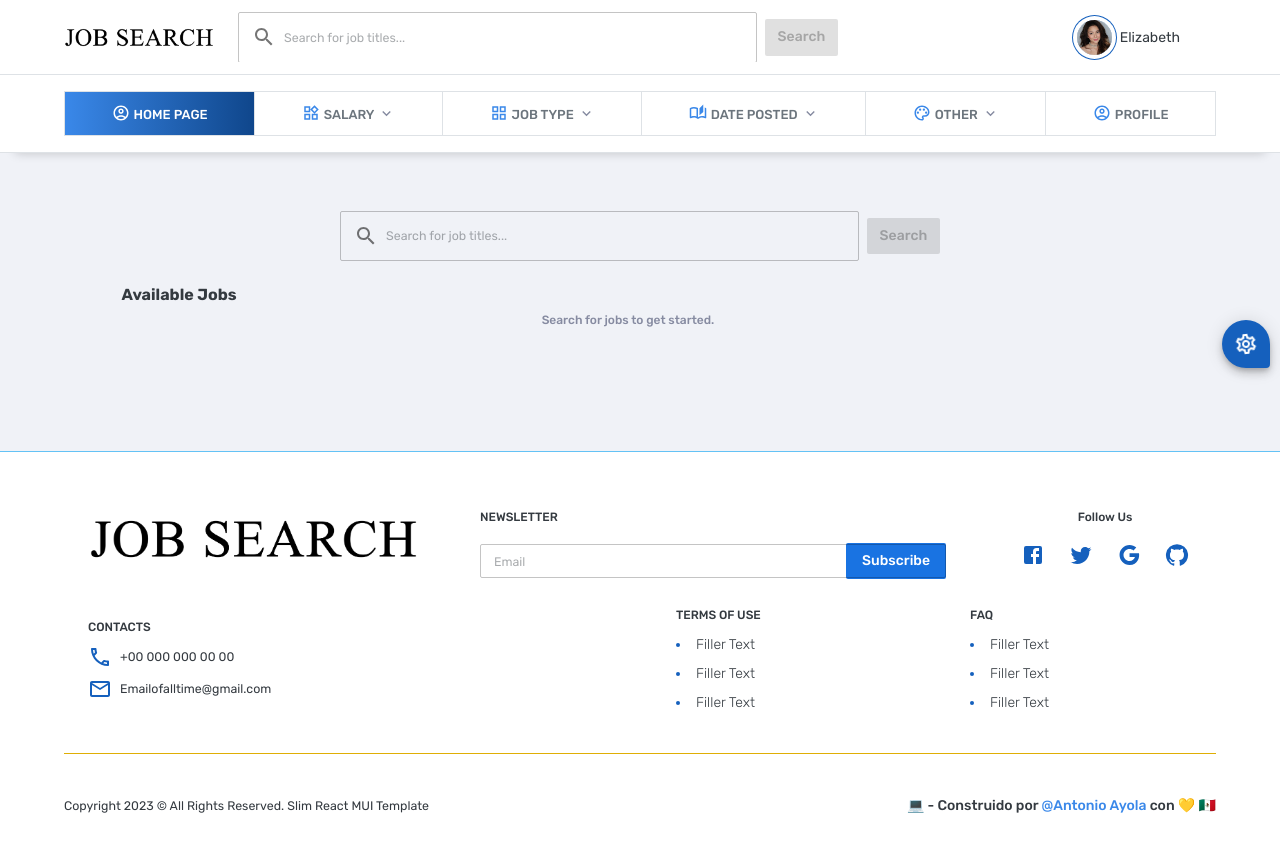
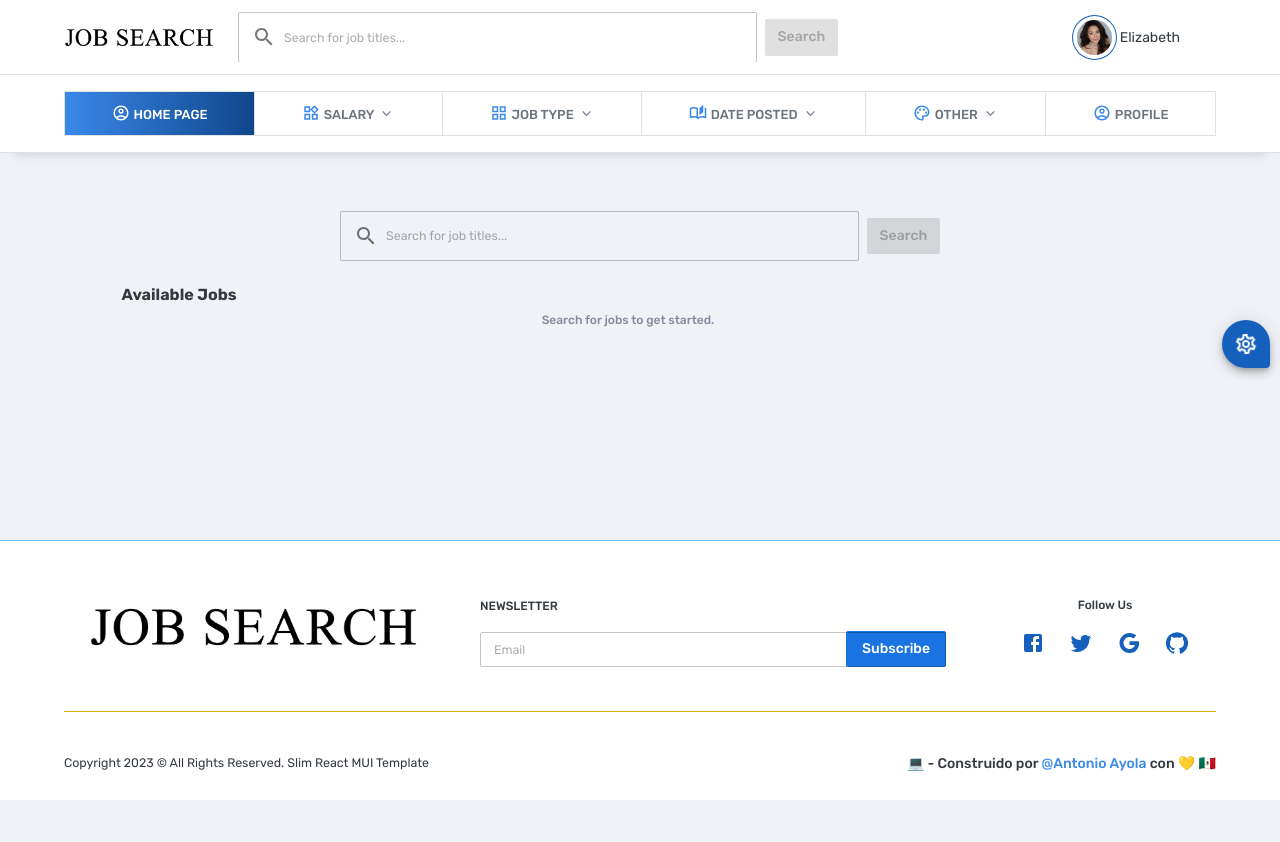
Before and after one commit to Chawewo/JobApp, a React (Vite) app in the folder Frontend/Main/: page / in a window 1280 px wide. After the commit the page ends 800 px from the top, so only its background shows below. Built offline with nearby package versions, Linux system fonts and the light colour scheme.

Commit message:
Footer changes

```diff
--- a/Frontend/Main/src/components/footer/index.jsx
+++ b/Frontend/Main/src/components/footer/index.jsx
@@ -84,35 +84,6 @@ function Footer() {
 									</IconButton>
 								</Link>
 							</Stack>
-						</Stack>
-					</Grid>
-					<Grid item xs={12} sm={6} md={6}>
-						<Stack spacing={1}>
-							<Typography variant="h6" my={1}>
-								CONTACTS
-							</Typography>
-							<ContactLink Icon={LocalPhoneOutlinedIcon} text="+00 000 000 00 00" />
-							<ContactLink Icon={EmailOutlinedIcon} text="Emailofalltime@gmail.com" />
-						</Stack>
-					</Grid>
-					<Grid item xs={12} sm={6} md={3}>
-						<Stack spacing={1}>
-							<Typography variant="h6" my={1}>
-								TERMS OF USE
-							</Typography>
-							<FooterLink text="Filler Text" />
-							<FooterLink text="Filler Text" />
-							<FooterLink text="Filler Text" />
-						</Stack>
-					</Grid>
-					<Grid item xs={12} sm={6} md={3}>
-						<Stack spacing={1}>
-							<Typography variant="h6" my={1}>
-								FAQ
-							</Typography>
-							<FooterLink text="Filler Text" />
-							<FooterLink text="Filler Text" />
-							<FooterLink text="Filler Text" />
 						</Stack>
 					</Grid>
 				</Grid>
```
